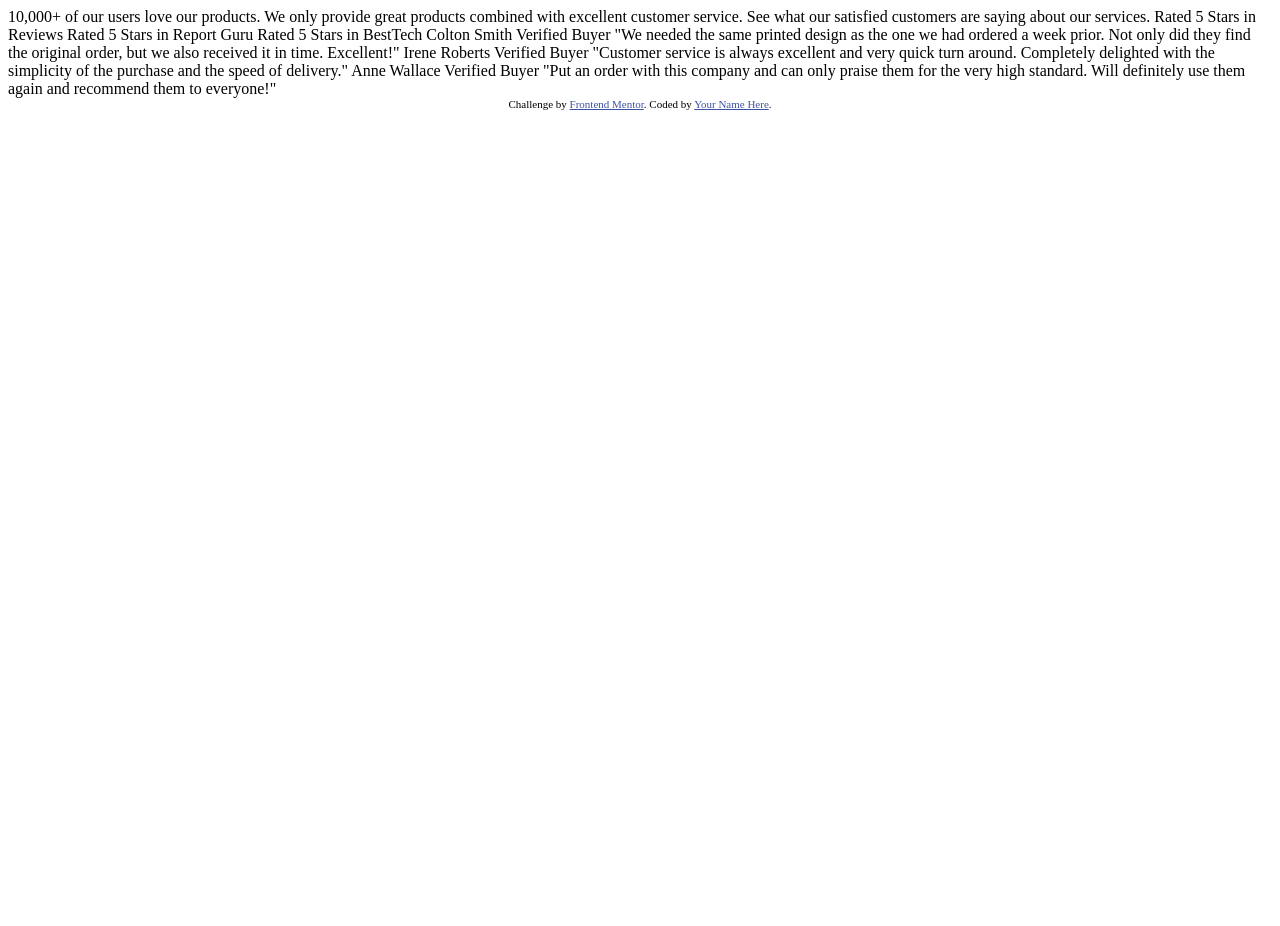
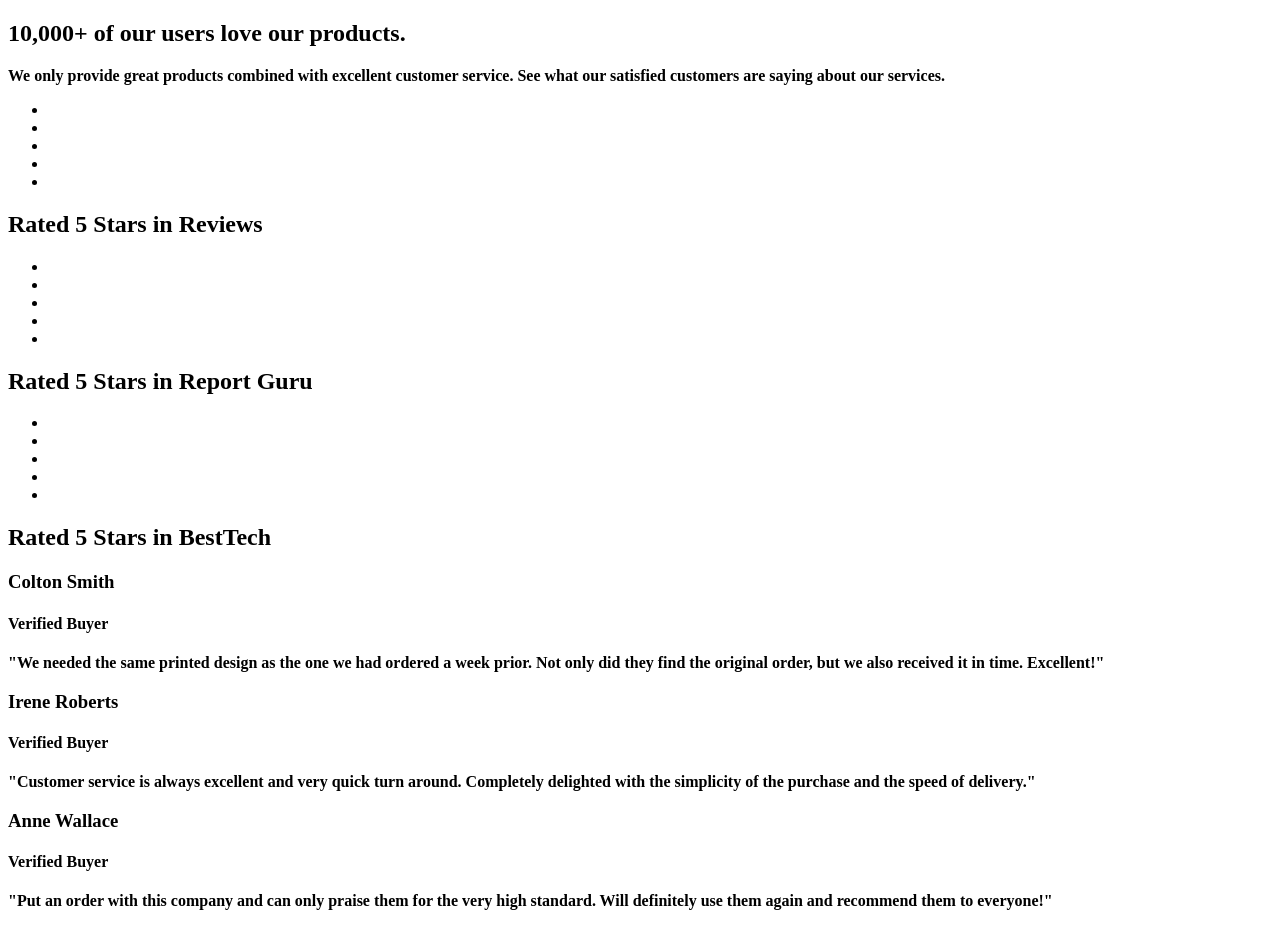
Before and after one commit to sedaryildirim/social-proof, a plain HTML site: page index.html in a window 1280 px wide. Before the commit the page ends 800 px from the top, so only its background shows below. Drawn offline with Linux system fonts and the light colour scheme.

Commit message:
initial layout and commit
cleaned up and adjusted starting process - should be cleaner/easier to manage now - used <section>and <h> tags more consistently and planned ahead more.

```diff
--- /dev/null
+++ b/css/styles.css
@@ -0,0 +1,24 @@
+/* Google fonts */
+@import url('https://fonts.googleapis.com/css2?family=Spartan:wght@400;500;700&display=swap');
+
+:root {
+    /* Colors */
+    --cc-v-d-m-: hsl(300, 43%, 22%); /* Very Dark Magenta */
+    --cc-s-p-: hsl(333, 80%, 67%); /* Soft Pink */
+    --cc-d-g-m-: hsl(303, 10%, 53%); /* Dark Grayish Magenta */
+    --cc-l-g-m-: hsl(300, 24%, 96%); /* Light Grayish Magenta */
+    --cc-w-: hsl(0, 0%, 100%); /* White */
+
+    /* Font Family */
+    --ff-s-r-400: 'Spartan', sans-serif; font-weight: 400; /* Regular 400 */
+    --ff-s-m-500: 'Spartan', sans-serif; font-weight: 500; /* Medium 500 */
+    --ff-s-b-700: 'Spartan', sans-serif; font-weight: 700; /* Bold 700 */
+}
+
+/* Responsive Design - Mobile 360x780 */
+
+/* Responsive Design - Tablet 1024x1366 */
+
+/* Responsive Design - Desktop 1920x1080 */
+
+/* Responsive Design - Desktop 2560x1440 */
--- a/index.html
+++ b/index.html
@@ -3,59 +3,107 @@
 <head>
   <meta charset="UTF-8" />
   <meta name="viewport" content="width=device-width, initial-scale=1.0" />
-    <!-- displays site properly based on user's device -->
-
-    <link
-      rel="icon"
-      type="image/png"
-      sizes="32x32"
-      href="./images/favicon-32x32.png"
-    />
+  <link rel="stylesheet" href="../css/styles.css">
+  <link rel="icon" type="image/png" sizes="32x32" href="./images/favicon-32x32.png"/>
 
   <title>Frontend Mentor | Social proof section</title>
 
-    <!-- Feel free to remove these styles or customise in your own stylesheet 👍 -->
-    <style>
-      .attribution {
-        font-size: 11px;
-        text-align: center;
-      }
-      .attribution a {
-        color: hsl(228, 45%, 44%);
-      }
-    </style>
 </head>
 <body>
-    10,000+ of our users love our products.
+  <main>
 
+    <!-- Title Section -->
+    <section>
+      <div>
+        <h1>10,000+ of our users love our products.</h1>
+      </div>
+    </section>
+
+    <!-- CTA Section -->
+    <section>
+      <div>
+        <p>
           We only provide great products combined with excellent customer service.
           See what our satisfied customers are saying about our services.
+        </p>
+      </div>
+    </section>
 
-    Rated 5 Stars in Reviews
-    Rated 5 Stars in Report Guru
-    Rated 5 Stars in BestTech
+    <!-- Ratings Section -->
+    <section>
+      <div>
 
-    Colton Smith
-    Verified Buyer
+        <div>
+          <ul>
+            <li class="icon-star"></li>
+            <li class="icon-star"></li>
+            <li class="icon-star"></li>
+            <li class="icon-star"></li>
+            <li class="icon-star"></li>
+          </ul>
+          <h2>Rated 5 Stars in Reviews</h2>
+        </div>
+
+        <div>
+          <ul>
+            <li class="icon-star"></li>
+            <li class="icon-star"></li>
+            <li class="icon-star"></li>
+            <li class="icon-star"></li>
+            <li class="icon-star"></li>
+          </ul>
+          <h2>Rated 5 Stars in Report Guru</h2>
+        </div>
+
+        <div>
+          <ul>
+            <li class="icon-star"></li>
+            <li class="icon-star"></li>
+            <li class="icon-star"></li>
+            <li class="icon-star"></li>
+            <li class="icon-star"></li>
+          </ul>
+          <h2>Rated 5 Stars in BestTech</h2>
+        </div>
+
+      </div>
+    </section>
+
+    <!-- Reviews Section -->
+    <section>
+      <div>
+        <div class="colton-user-img"></div>
+        <h3>Colton Smith</h3>
+        <h4>Verified Buyer</h4>
+        <p>
           "We needed the same printed design as the one we had ordered a week prior.
           Not only did they find the original order, but we also received it in time.
           Excellent!"
+        </p>
+      </div>
 
-    Irene Roberts
-    Verified Buyer
+      <div>
+        <div class="irene-user-img"></div>
+        <h3>Irene Roberts</h3>
+        <h4>Verified Buyer</h4>
+        <p>
           "Customer service is always excellent and very quick turn around. Completely
           delighted with the simplicity of the purchase and the speed of delivery."
+        </p>
+      </div>
 
-    Anne Wallace
-    Verified Buyer
+      <div>
+        <div class="anne-user-img"></div>
+        <h3>Anne Wallace</h3>
+        <h4>Verified Buyer</h4>
+        <p>
           "Put an order with this company and can only praise them for the very high
           standard. Will definitely use them again and recommend them to everyone!"
+        </p>
+      </div>
+    </section>
 
-    <div class="attribution">
-      Challenge by
-      <a href="https://www.frontendmentor.io?ref=challenge" target="_blank"
-        >Frontend Mentor</a
-      >. Coded by <a href="#">Your Name Here</a>.
-    </div>
+  </main>
+  <script src="/js/script.js"></script>
 </body>
 </html>
```
Also changed, not shown: js/script.js (added), 2 other files. Lines whose indentation alone changed are shown as unchanged.
